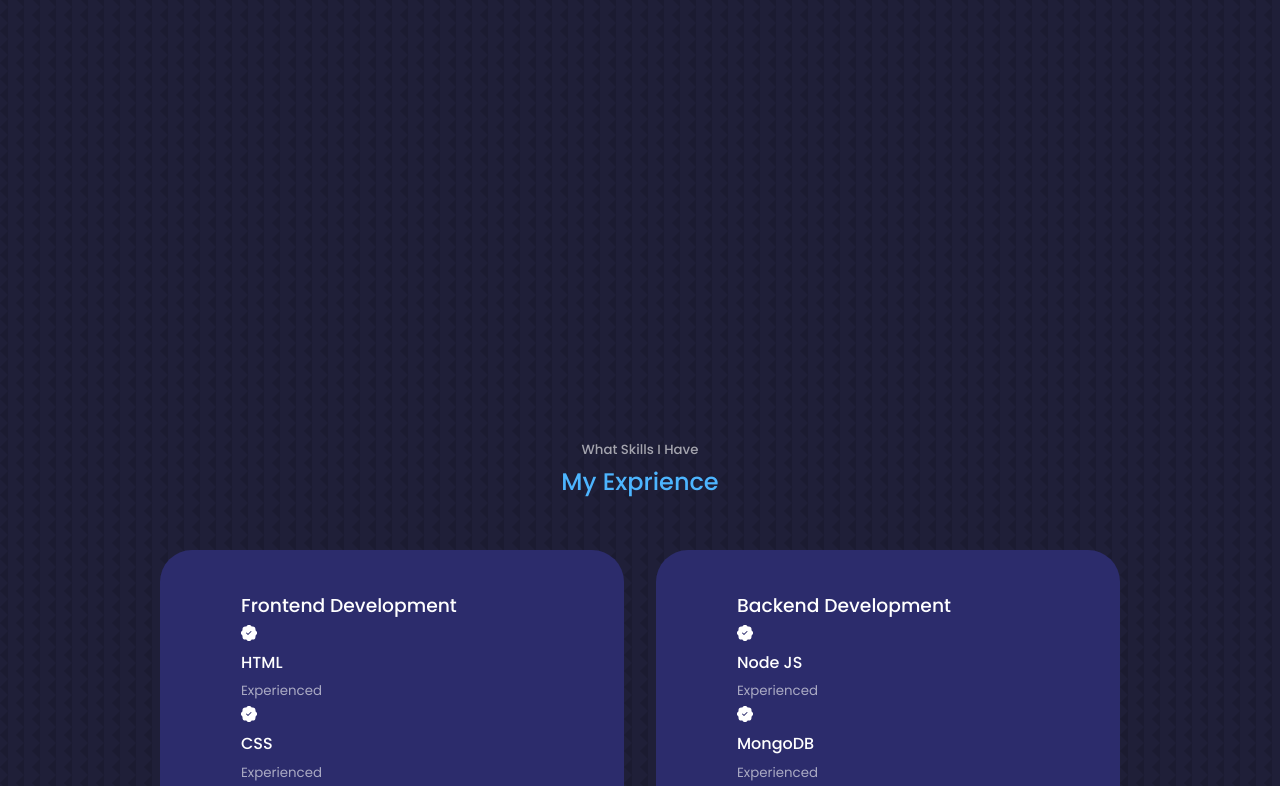
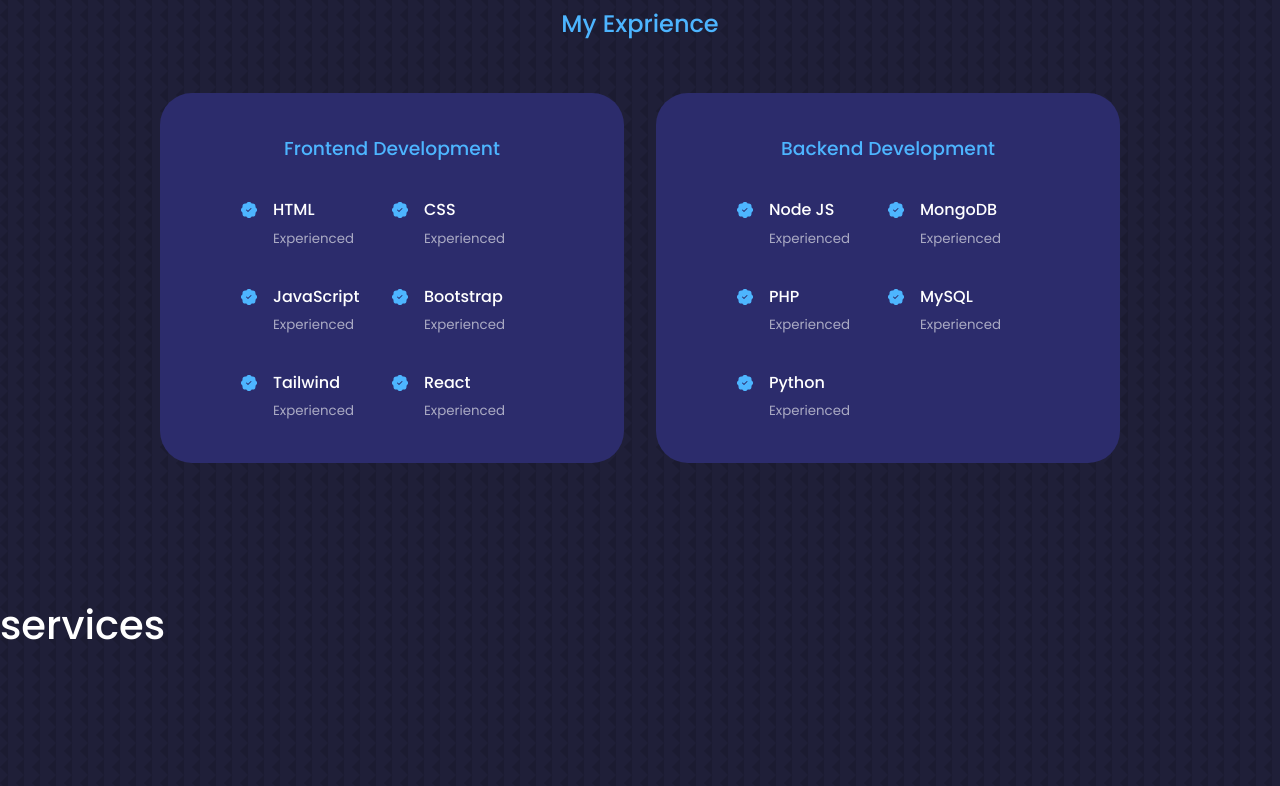
Before and after one commit to MrMADS28289/My-Portfolio-Website, a React (Create React App) app: page / in a window 1280 px wide. Shown: the part 1865-2651 px from the top of the page. Built offline with nearby package versions, Linux system fonts and the light colour scheme.

Commit message:
Expriences Setction is completed

```diff
--- a/src/Components/Expriences/Expriences.css
+++ b/src/Components/Expriences/Expriences.css
@@ -15,4 +15,57 @@
 .exprience_container>div:hover {
     background: transparent;
     border-color: var(--color-primary-variant);
+    cursor: default;
 }
+
+.exprience_container>div h3 {
+    text-align: center;
+    margin-bottom: 2rem;
+    color: var(--color-primary)
+}
+
+.exprience_contant {
+    display: grid;
+    grid-template-columns: 1fr 1fr;
+    row-gap: 2rem;
+}
+
+.exprience_details {
+    display: flex;
+    gap: 1rem;
+}
+
+.exprience_details-icon {
+    margin-top: 6px;
+    color: var(--color-primary);
+}
+
+
+/* -------- MEDIA QUERIES FOR MEDIUM DEVICES -------*/
+@media screen and (max-width: 1024px) {
+    .exprience_container {
+        grid-template-columns: 1fr;
+    }
+
+    .exprience_container>div {
+        width: 80%;
+        padding: 2rem;
+        margin: 0 auto;
+    }
+
+    .exprience_contant {
+        padding: 1rem;
+    }
+}
+
+/* -------- MEDIA QUERIES FOR SMALL DEVICES -------*/
+@media screen and (max-width: 600px) {
+    .exprience_container {
+        gap: 4rem;
+    }
+
+    .exprience_container>div {
+        width: 100%;
+        padding: 2rem 1rem;
+    }
+}
--- a/src/Components/Expriences/Expriences.js
+++ b/src/Components/Expriences/Expriences.js
@@ -13,34 +13,46 @@
                     <h3>Frontend Development</h3>
                     <div className="exprience_contant">
                         <article className='exprience_details'>
-                            <BsPatchCheckFill />
+                            <BsPatchCheckFill className='exprience_details-icon' />
+                            <div>
                                 <h4>HTML</h4>
                                 <small className='text-light'>Experienced</small>
+                            </div>
                         </article>
                         <article className='exprience_details'>
-                            <BsPatchCheckFill />
+                            <BsPatchCheckFill className='exprience_details-icon' />
+                            <div>
                                 <h4>CSS</h4>
                                 <small className='text-light'>Experienced</small>
+                            </div>
                         </article>
                         <article className='exprience_details'>
-                            <BsPatchCheckFill />
+                            <BsPatchCheckFill className='exprience_details-icon' />
+                            <div>
                                 <h4>JavaScript</h4>
                                 <small className='text-light'>Experienced</small>
+                            </div>
                         </article>
                         <article className='exprience_details'>
-                            <BsPatchCheckFill />
+                            <BsPatchCheckFill className='exprience_details-icon' />
+                            <div>
                                 <h4>Bootstrap</h4>
                                 <small className='text-light'>Experienced</small>
+                            </div>
                         </article>
                         <article className='exprience_details'>
-                            <BsPatchCheckFill />
+                            <BsPatchCheckFill className='exprience_details-icon' />
+                            <div>
                                 <h4>Tailwind</h4>
                                 <small className='text-light'>Experienced</small>
+                            </div>
                         </article>
                         <article className='exprience_details'>
-                            <BsPatchCheckFill />
+                            <BsPatchCheckFill className='exprience_details-icon' />
+                            <div>
                                 <h4>React</h4>
                                 <small className='text-light'>Experienced</small>
+                            </div>
                         </article>
                     </div>
                 </div>
@@ -51,29 +63,39 @@
                     <h3>Backend Development</h3>
                     <div className="exprience_contant">
                         <article className='exprience_details'>
-                            <BsPatchCheckFill />
+                            <BsPatchCheckFill className='exprience_details-icon' />
+                            <div>
                                 <h4>Node JS</h4>
                                 <small className='text-light'>Experienced</small>
+                            </div>
                         </article>
                         <article className='exprience_details'>
-                            <BsPatchCheckFill />
+                            <BsPatchCheckFill className='exprience_details-icon' />
+                            <div>
                                 <h4>MongoDB</h4>
                                 <small className='text-light'>Experienced</small>
+                            </div>
                         </article>
                         <article className='exprience_details'>
-                            <BsPatchCheckFill />
+                            <BsPatchCheckFill className='exprience_details-icon' />
+                            <div>
                                 <h4>PHP</h4>
                                 <small className='text-light'>Experienced</small>
+                            </div>
                         </article>
                         <article className='exprience_details'>
-                            <BsPatchCheckFill />
+                            <BsPatchCheckFill className='exprience_details-icon' />
+                            <div>
                                 <h4>MySQL</h4>
                                 <small className='text-light'>Experienced</small>
+                            </div>
                         </article>
                         <article className='exprience_details'>
-                            <BsPatchCheckFill />
+                            <BsPatchCheckFill className='exprience_details-icon' />
+                            <div>
                                 <h4>Python</h4>
                                 <small className='text-light'>Experienced</small>
+                            </div>
                         </article>
                     </div>
                 </div>
--- a/src/Components/Header/Header.css
+++ b/src/Components/Header/Header.css
@@ -1,12 +1,12 @@
 header {
-    height: 60vw;
+    height: 80vw;
     padding-top: 7rem;
     overflow: hidden;
 }
 
 .header_container {
     text-align: center;
-    height: 100%;
+    height: 95%;
     position: relative;
 }
 
@@ -42,7 +42,7 @@
 .me {
     background: linear-gradient(var(--color-primary), transparent);
     width: 22rem;
-    height: 30rem;
+    height: 25rem;
     position: absolute;
     left: calc(50% - 11rem);
     margin-top: 4rem;
--- a/src/index.css
+++ b/src/index.css
@@ -61,7 +61,6 @@
 
 section {
   margin-top: 8rem;
-  height: 100vw;
 }
 
 section>h2,
```
Lines whose indentation alone changed are shown as unchanged.
